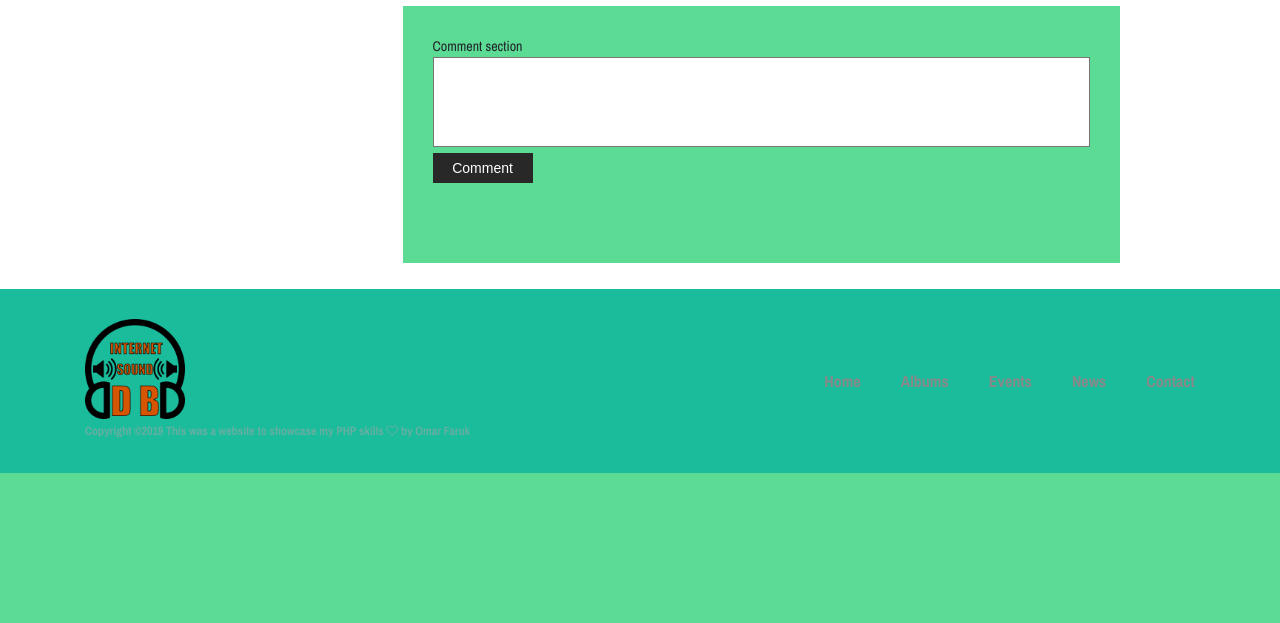
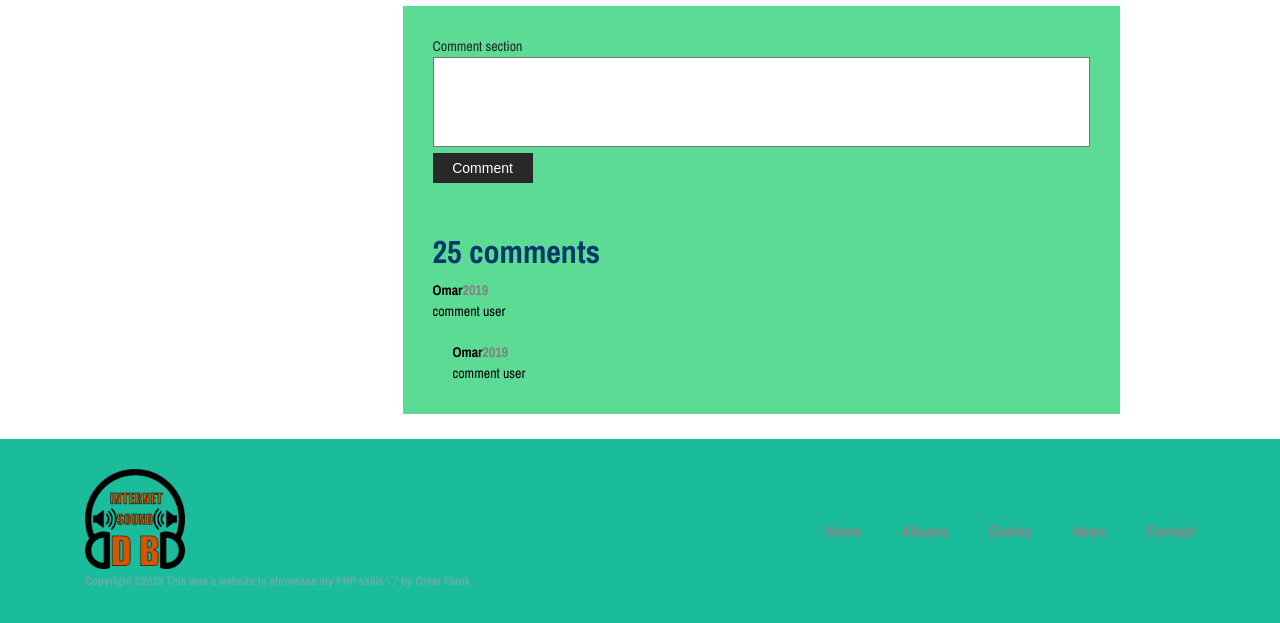
Before and after one commit to Omario169/isdb, a PHP site: page /album.php?album_id=1 in a window 1280 px wide. Shown: the part 882-1505 px from the top of the page. Before the commit the page ends 1355 px from the top, so only its background shows below. Run offline with PHP 8.4, Linux system fonts and the light colour scheme; data that the repository does not hold is empty; some web fonts are replaced.

Commit message:
redesign of comment section

```diff
--- a/album.php
+++ b/album.php
@@ -104,14 +104,6 @@ if (!isset($_SESSION['id'])) {
           }
 
 
-
-
-
-
-
-
-
-
  ?><th>
 
 </tr>
@@ -131,13 +123,27 @@ echo "<form method='POST' action='".setComments($conn)."'>
     <button id='commentButton' type='submit' name='commentSubmit'>Comment</button>
 </form>";
 
-getComments($conn);
-?>
-
-</div>
 
 
+?>
+    <h2><b>25 comments</b></h2>
+    <div class="userComments">
+      <div class="comment">
+        <div class="user">Omar<span class="time">2019</span></div>
+        <div class="userComment">comment user</div>
+        <div class="replies">
+          <div class="comment">
+            <div class="user">Omar<span class="time">2019</span></div>
+            <div class="userComment">comment user</div>
+          </div>
 
+
+        </div>
+      </div>
+    </div>
+
+
+    </div>
  </div>
 
 
--- a/style.css
+++ b/style.css
@@ -1877,9 +1877,35 @@ header .header-area1 {
 
     .comment-box p {
       font-family: arial;
+      font-size: 14px;
+      line-height: 16px;
+      color: #282828;
+      font-weight: 100;
+
 
     }
 
+    .user {
+      font-weight: bold;
+      color: black;
+    }
+
+    .time {
+      color: gray;
+    }
+
+    .userComment {
+      color: #000;
+    }
+
+    .replies {
+      margin-left: 20px;
+    }
+
+    .replies .comment {
+      margin-top: 20px;
+    }
+
 /* ====== The End ====== */
 
 /*# sourceMappingURL=style.css.map */
```
